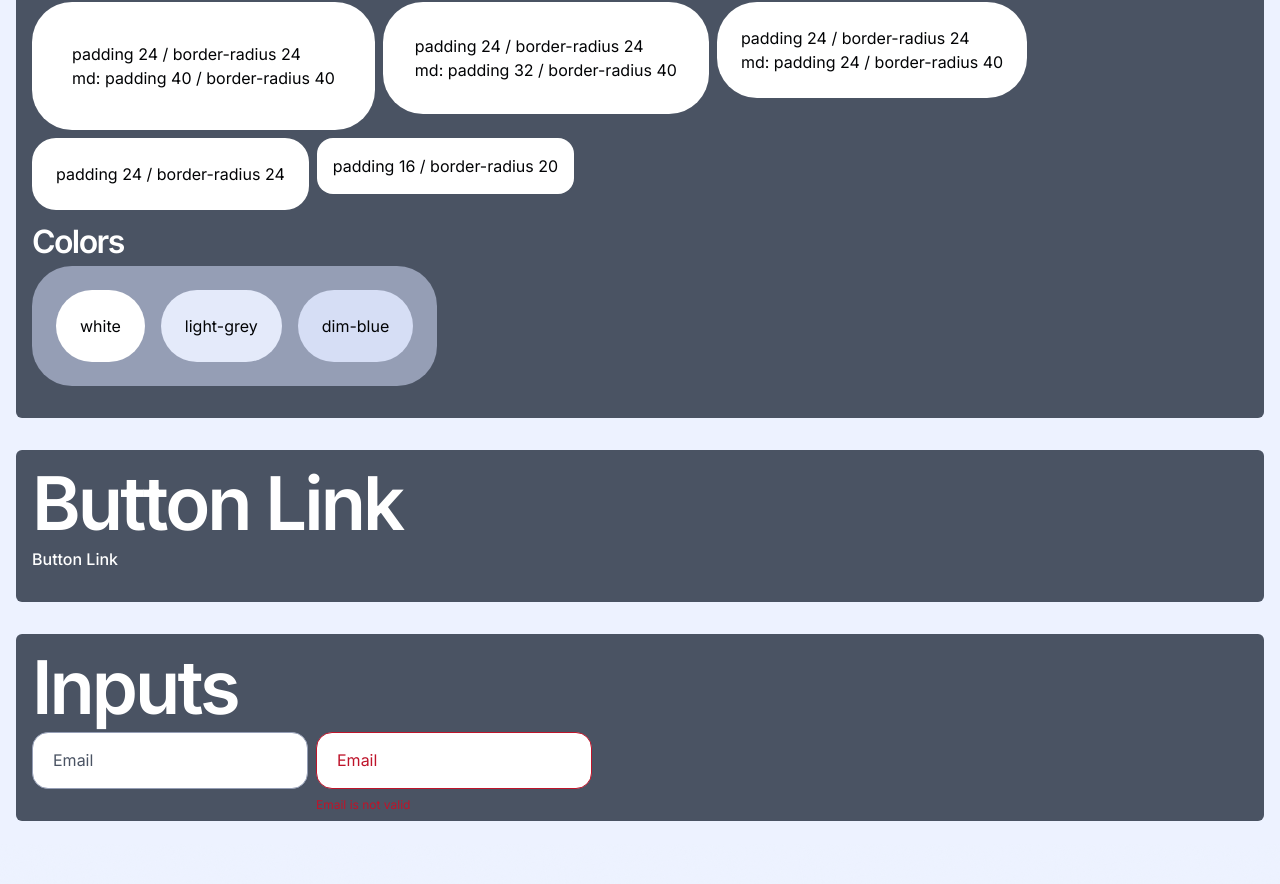
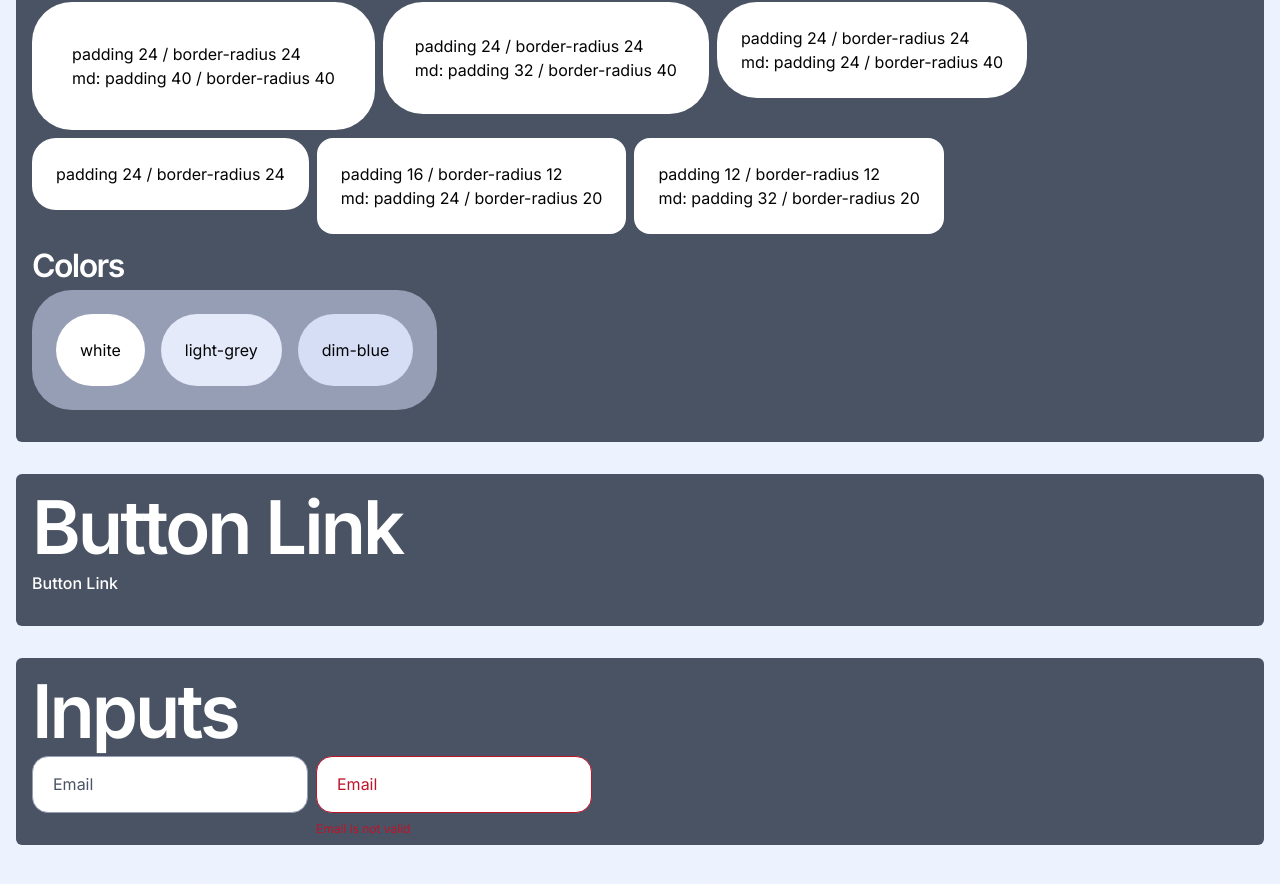
Before and after one commit to digitalsoupteam/rwa-platform-frontend, a Next.js app: page /ui in a window 1280 px wide. Shown: the part 1260-2144 px from the top of the page. Built offline with nearby package versions, Linux system fonts and the light colour scheme.

Commit message:
Update UI Card

```diff
--- a/src/app/ui/page.tsx
+++ b/src/app/ui/page.tsx
@@ -6,7 +6,8 @@ import { Button, ButtonLink, Card, Input, Socials, Title } from '@/components/ui
 const UIPage: FC = () => {
   const [inputValue, setInputValue] = useState('');
 
-    return <div className={'mb-100'}>
+  return (
+    <div className={'mb-100'}>
       <div className={'bg-black h-25'} />
       <section className={'p-4 pt-22'}>
         <div className={'text-white bg-grey-dark p-4 rounded-md'}>
@@ -95,7 +96,12 @@ const UIPage: FC = () => {
               padding 24 / border-radius 24 <br /> md: padding 24 / border-radius 40
             </Card>
             <Card size={'sm'}>padding 24 / border-radius 24</Card>
-                    <Card size={'xs'}>padding 16 / border-radius 20</Card>
+            <Card size={'xs'}>
+              padding 16 / border-radius 12 <br /> md: padding 24 / border-radius 20
+            </Card>
+            <Card size={'xs'}>
+              padding 12 / border-radius 12 <br /> md: padding 32 / border-radius 20
+            </Card>
           </div>
           <Title className={'mb-2 text-white'} size={'md'} level={3}>
             Colors
@@ -150,6 +156,7 @@ const UIPage: FC = () => {
         </div>
       </section>
     </div>
+  );
 };
 
 export default UIPage;
--- a/src/components/ui/Card/Card.tsx
+++ b/src/components/ui/Card/Card.tsx
@@ -1,16 +1,16 @@
 import React, { FC, HTMLAttributes } from 'react';
 
-import styles from './Card.module.scss';
 import clsx from 'clsx';
 
 interface ICardProps extends HTMLAttributes<HTMLDivElement> {
-  size?: 'xs' | 'sm' | 'md' | 'lg' | 'xl';
+  size?: 'xxs' | 'xs' | 'sm' | 'md' | 'lg' | 'xl';
   color?: 'white' | 'greyLight' | 'blueDim';
 }
 
 const Card: FC<ICardProps> = ({ children, className, size = 'md', color = 'white' }) => {
   const SIZES = {
-    xs: 'p-4 rounded-2xl',
+    xxs: 'p-3 rounded-xl md:p-8 md:rounded-[1.25rem]',
+    xs: 'p-4 rounded-2xl md:p-6 md:-rounded-[1.25rem]',
     sm: 'p-6 rounded-3xl',
     md: 'p-6 rounded-3xl md:rounded-[2.5rem]',
     lg: 'p-6 rounded-3xl md:p-8 md:rounded-[2.5rem]',
```
Lines whose indentation alone changed are shown as unchanged.
